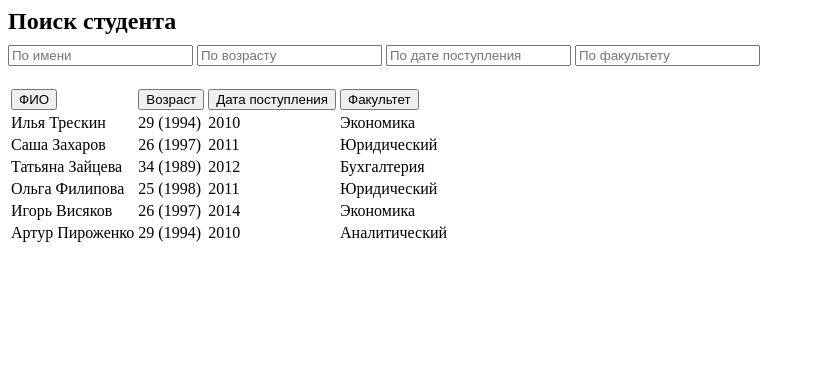
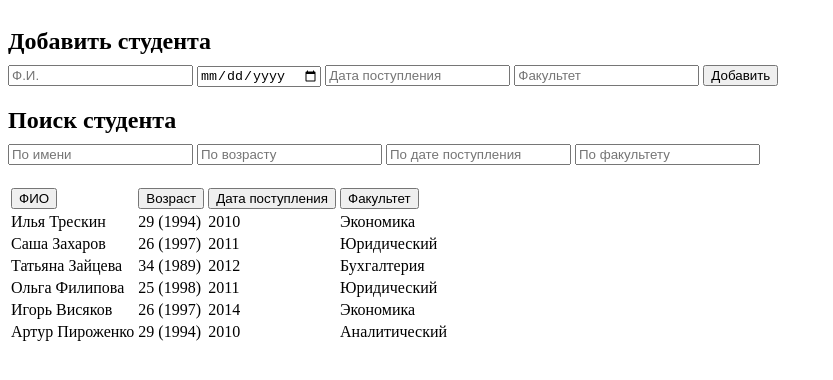
Before and after one commit to tagir-cyber/table, a plain HTML site: page index.html in a window 1280 px wide. Shown: the whole page, without its empty margins (0-833 px from the left). Drawn offline with Linux system fonts and the light colour scheme.

Commit message:
form add student

```diff
--- a/css/style.css
+++ b/css/style.css
@@ -6,3 +6,7 @@ h2{
 .search{
     margin-bottom: 20px;
 }
+
+.add-form{
+    padding: 20px 0;
+}
--- a/index.html
+++ b/index.html
@@ -9,6 +9,19 @@
 
 </head>
 <body>
+    <section class="add-form">
+        <div class="container">
+            <h2>Добавить студента</h2>
+            <form class="add-stud" id="add-student" action="">
+                <input type="text" placeholder="Ф.И.">
+                <input type="date" name="" id="">
+                <input type="text" placeholder="Дата поступления">
+                <input type="text" placeholder="Факультет">
+                <button type="submit">Добавить</button>
+            </form>
+        </div>
+    </section>
+
     <form class="search" action="">
         <h2>Поиск студента</h2>
         <input class="search__input" type="text" data-column="name" placeholder="По имени">
```
Also changed, not shown: 1 other file.
